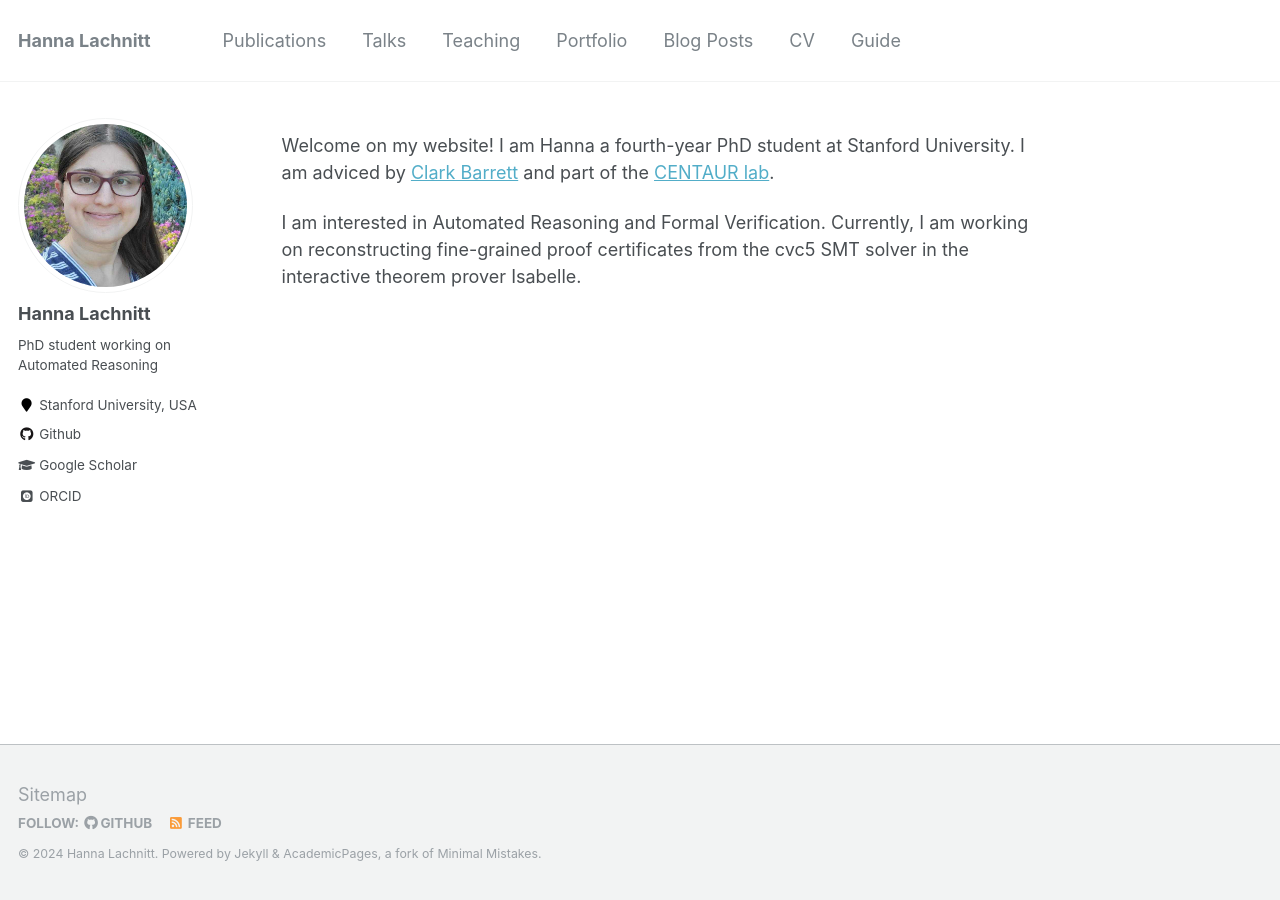
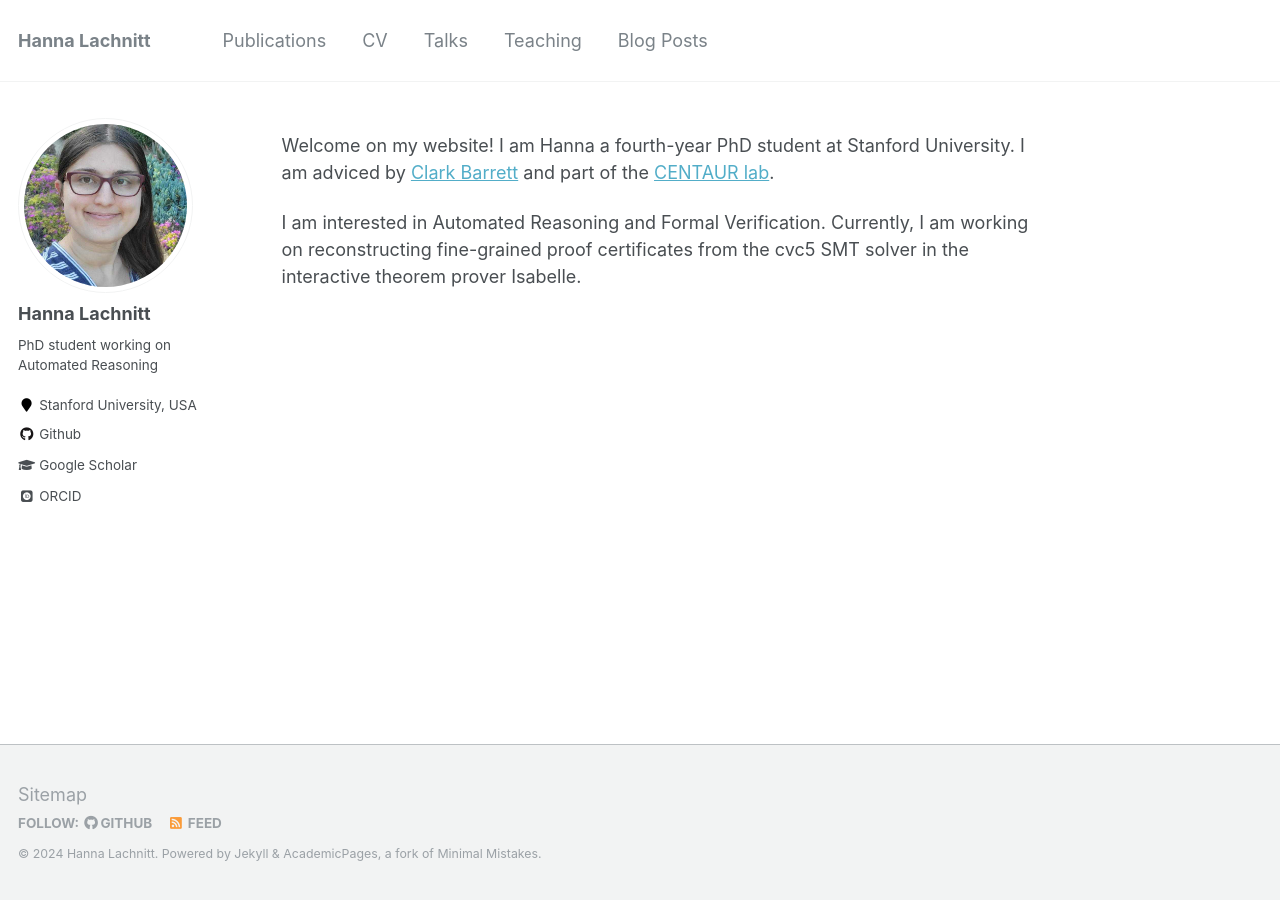
Before and after one commit to Lachnitt/lachnitt.github.io, a Jekyll site: the page built from _pages/about.md, in a window 1280 px wide. Built offline with Jekyll 4.4.1, drawn with Linux system fonts in a browser that asks for light colours; some web fonts are replaced.

Commit message:
Delete not needed sections

```diff
--- a/_data/navigation.yml
+++ b/_data/navigation.yml
@@ -2,6 +2,9 @@
 main:
   - title: "Publications"
     url: /publications/
+
+  - title: "CV"
+    url: /cv/
 
   - title: "Talks"
     url: /talks/
@@ -9,14 +12,5 @@ main:
   - title: "Teaching"
     url: /teaching/
 
-  - title: "Portfolio"
-    url: /portfolio/
-
   - title: "Blog Posts"
     url: /year-archive/
-
-  - title: "CV"
-    url: /cv/
-
-  - title: "Guide"
-    url: /markdown/
```
